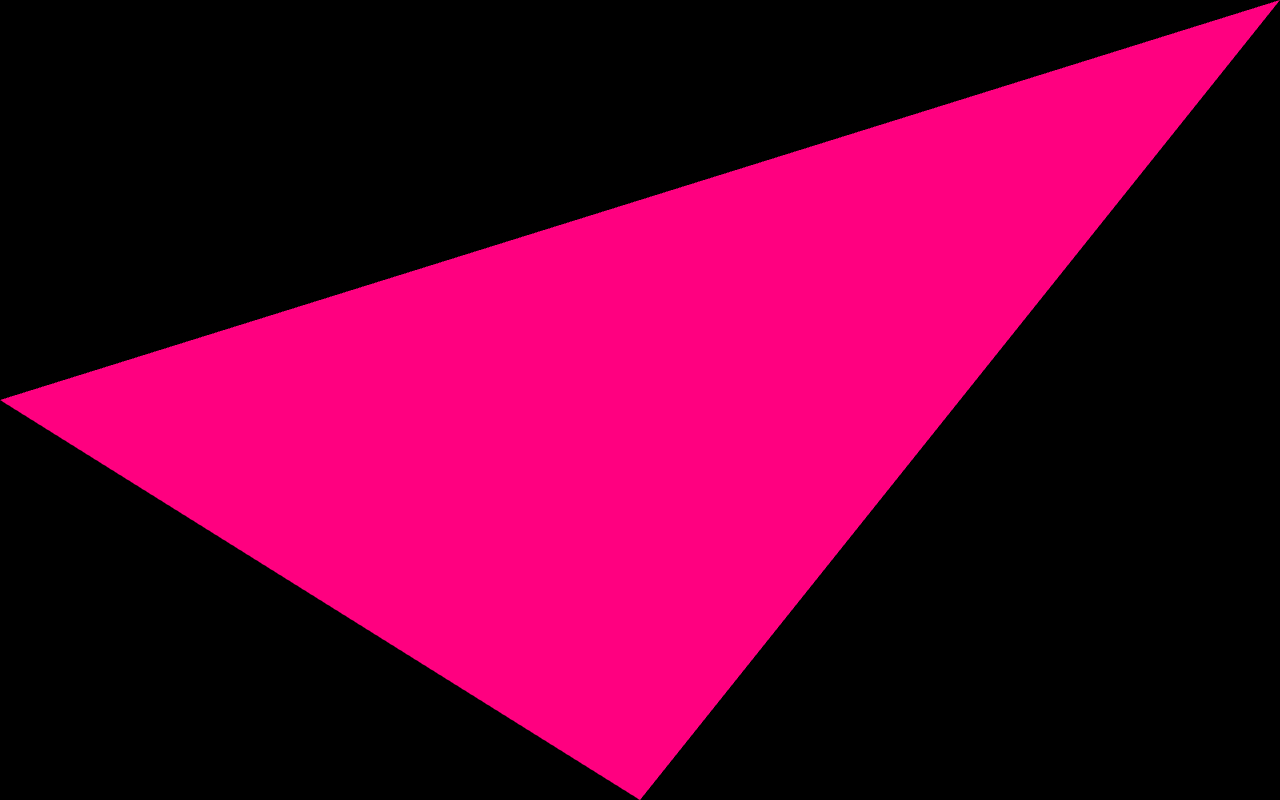
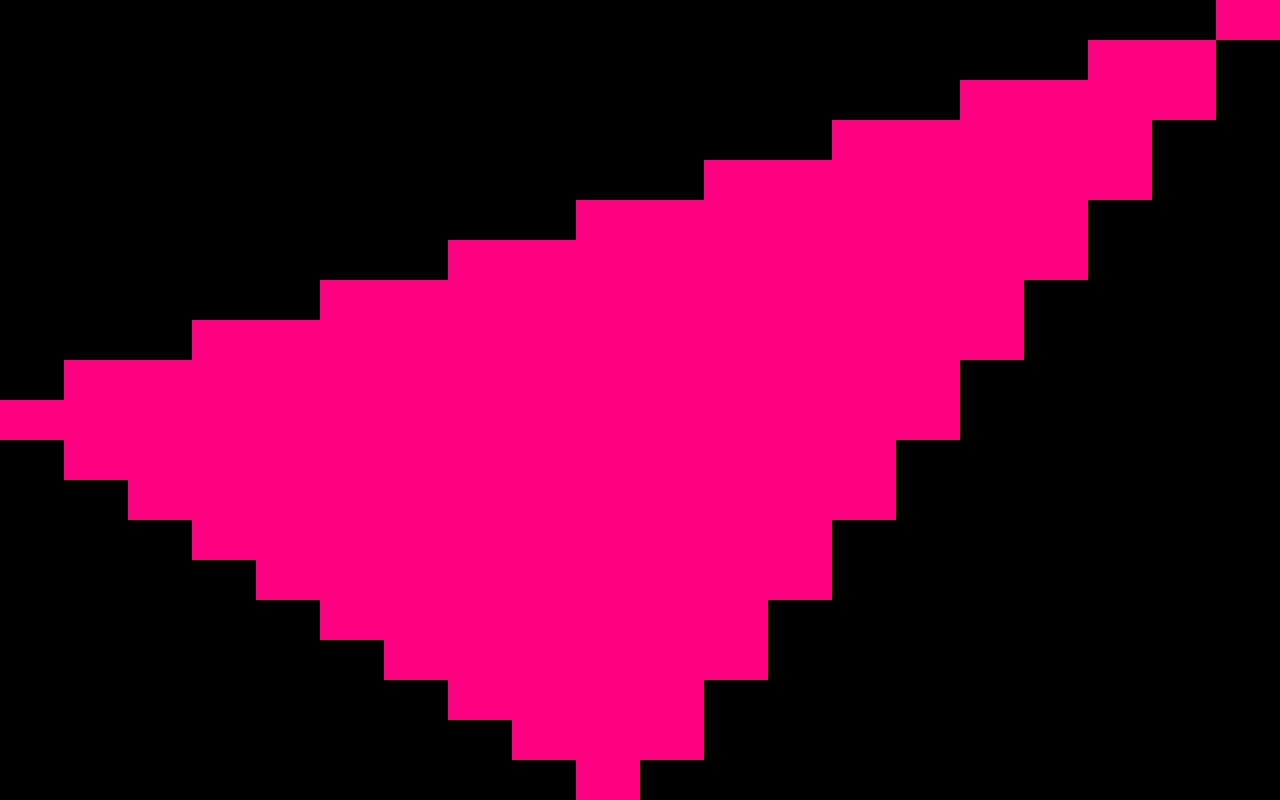
Before and after one commit to locojoetive/locojoetive.github.io, a plain HTML site: page index.html in a window 1280 px wide. Drawn offline with Linux system fonts and the light colour scheme.

Commit message:
reduce pixels and disable webgl and browser antialiasing

```diff
--- a/index.html
+++ b/index.html
@@ -9,7 +9,7 @@
 </head>
 
 <body>
-    <canvas id="gl-canvas"></canvas>
+    <canvas id="gl-canvas" width="20" height="20"></canvas>
     <script id="vertex-shader-2d" type="notjs">
         // an attribute will receive data from a buffer
         attribute vec4 a_position;
--- a/styles.css
+++ b/styles.css
@@ -7,4 +7,6 @@ html, body {
     width: 100%;
     height: 100%;
     display: block;
+    image-rendering: pixelated;
+    image-rendering: crisp-edges;
 }
--- a/webgl-demo.js
+++ b/webgl-demo.js
@@ -3,13 +3,19 @@ main();
 function main() {
     const canvas = document.querySelector("#gl-canvas");
     // initialize the WebGL context
-    const gl = canvas.getContext("webgl");
+    const gl = canvas.getContext(
+        "webgl",
+        {
+            antialias: false
+        }
+    );
 
     // check if WebGL is available
     if (!gl) {
         alert("WebGL isn't available");
         return;
     }
+
 
     // define shader sources
     const vertexShaderSource = document.querySelector("#vertex-shader-2d").text;
@@ -21,10 +27,12 @@ function main() {
     const program = createProgram(gl, vertexShader, fragmentShader);
 
     // resize the canvas to match the display size
+    /*
     if (resizeCanvasToDisplaySize(canvas)) {
         // Notify the shader program that the canvas size has changed
         gl.viewport(0, 0, gl.canvas.width, gl.canvas.height);
     }
+    */
 
     // clear the canvas
     gl.clearColor(0.0, 0.0, 0.0, 1.0);
```
